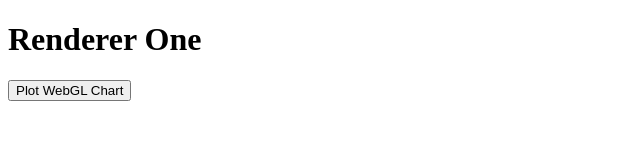
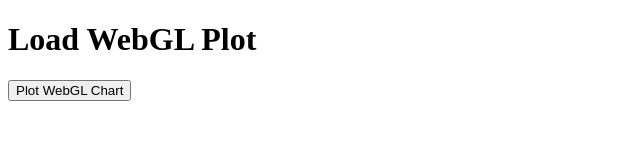
Before and after one commit to GabrielAchumba/WebGLElectronApp, an Electron app: page one.html in a window 1000 px wide. Shown: the whole page, without its empty margins (0-640 px from the left). Drawn offline with Linux system fonts and the light colour scheme; no server answers.

```diff
--- a/one.html
+++ b/one.html
@@ -7,7 +7,7 @@
         <title>Test WebGL</title>
 </head>
 <body>
-    <h1>Renderer One</h1>
+    <h1>Load WebGL Plot</h1>
     <button id="newWindow">Plot WebGL Chart</button>
     <script type="module" src="./one.js">
     </script>
```
Also changed, not shown: 2 other files.
